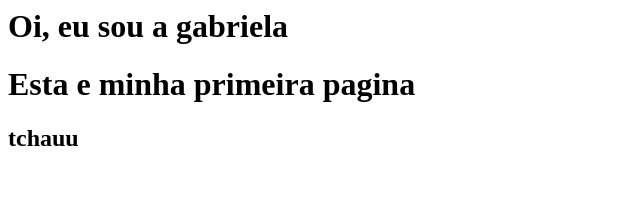
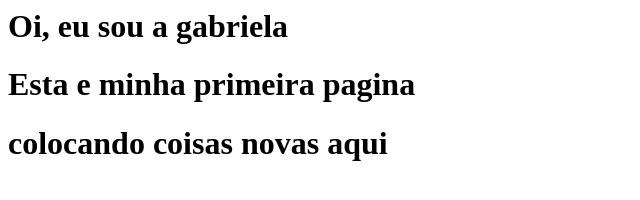
Before and after one commit to gabriela-barros/gabriela-barros.github.io, a plain HTML site: page index.html in a window 1280 px wide. Shown: the whole page, without its empty margins (0-640 px from the left). Drawn offline with Linux system fonts and the light colour scheme.

Commit message:
foi adicionado outra tag h1 com coisas novas

```diff
--- a/index.html
+++ b/index.html
@@ -2,4 +2,4 @@
 <h1>
 Esta e minha primeira pagina
 </h1>
-<h2> tchauu</h2>
+<h1> colocando coisas novas aqui</h1>
```
